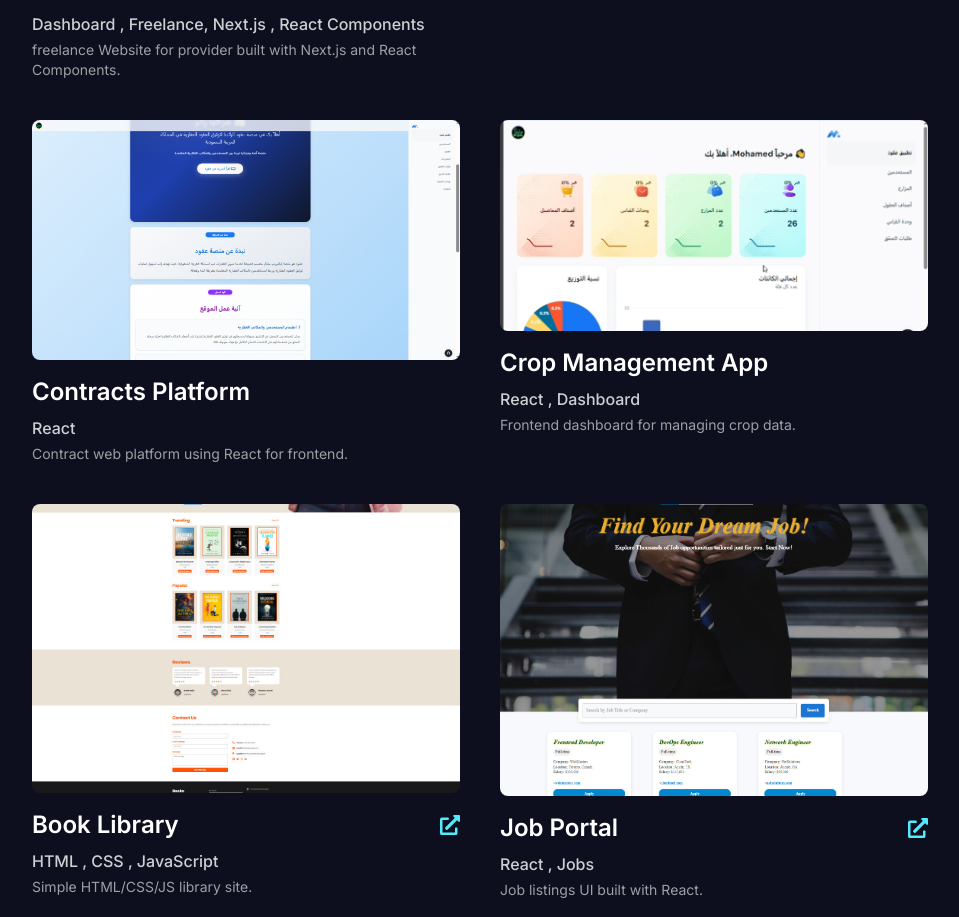
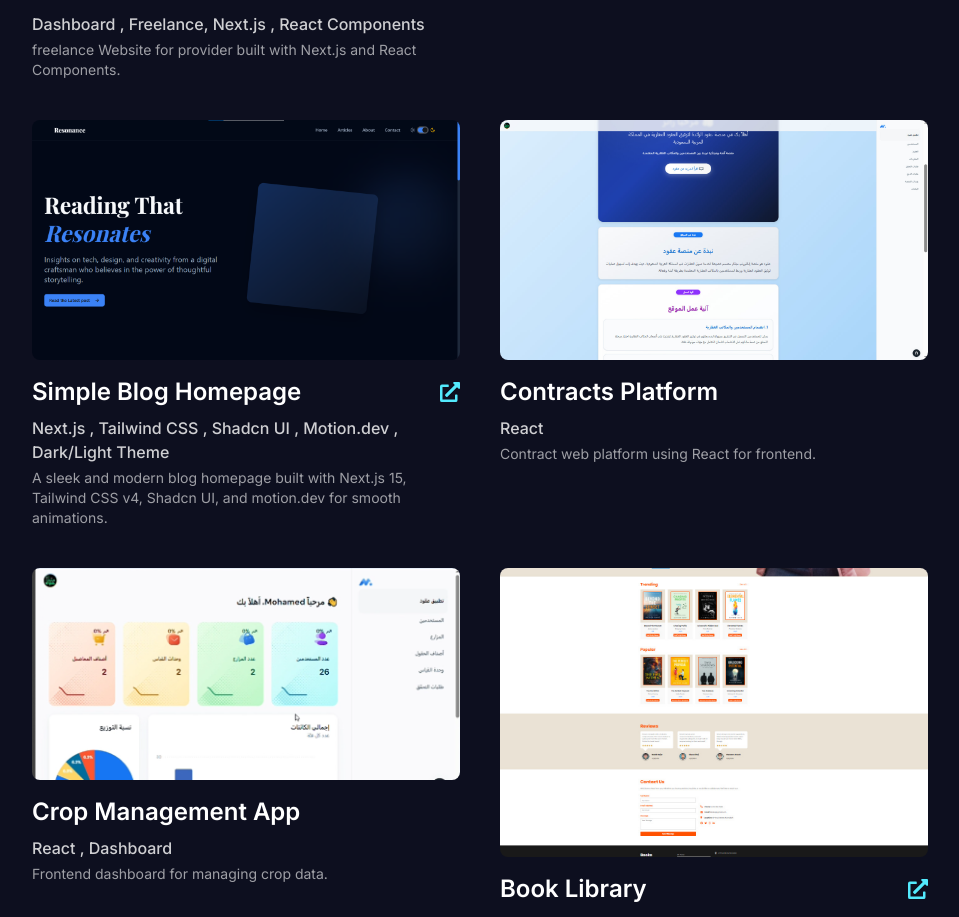
Before and after one commit to LamaAli4/Portfolio, a Next.js app: page / in a window 1280 px wide. Shown: the part 3969-4886 px from the top of the page, without its empty margins (160-1119 px from the left). Built offline with nearby package versions, Linux system fonts and the light colour scheme.

Commit message:
Add new project

```diff
--- a/components/Home/Projects/Projects.tsx
+++ b/components/Home/Projects/Projects.tsx
@@ -14,6 +14,7 @@ const projects = [
     url: "https://www.team-work.co/",
     tags: "Dashboard , Freelance, Next.js , React Components ",
   },
+
   {
     title: "Personal Portfolio",
     description: "Responsive portfolio built using Next.js and Tailwind CSS.",
@@ -21,6 +22,16 @@ const projects = [
     url: "https://portfolio-khaki-psi-12.vercel.app/",
     tags: "Next.js , React Component , Tailwind , Portfolio",
   },
+
+  {
+    title: "Simple Blog Homepage",
+    description:
+      "A sleek and modern blog homepage built with Next.js 15, Tailwind CSS v4, Shadcn UI, and motion.dev for smooth animations.",
+    image: "/images/blog.png",
+    url: "https://blog-project-ten-theta.vercel.app/",
+    tags: "Next.js , Tailwind CSS , Shadcn UI , Motion.dev , Dark/Light Theme",
+  },
+
   {
     title: "Contracts Platform",
     description: "Contract web platform using React for frontend.",
```
Also changed, not shown: public/images/blog.png (added).
